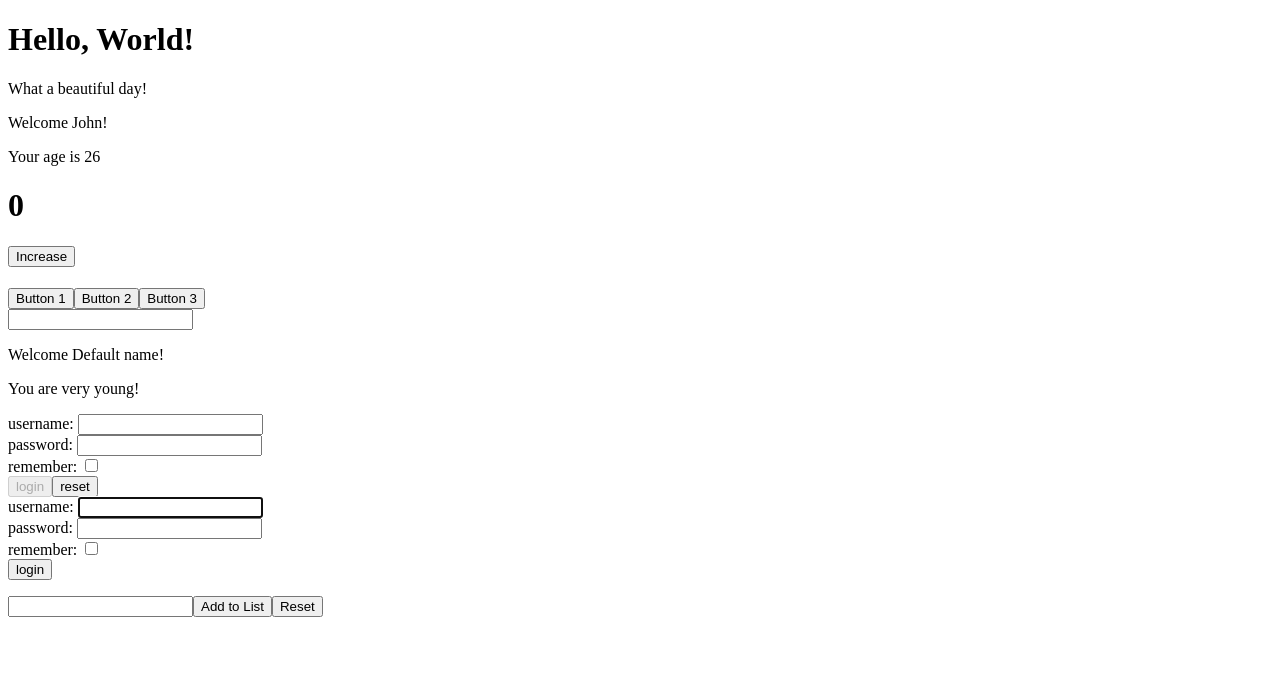
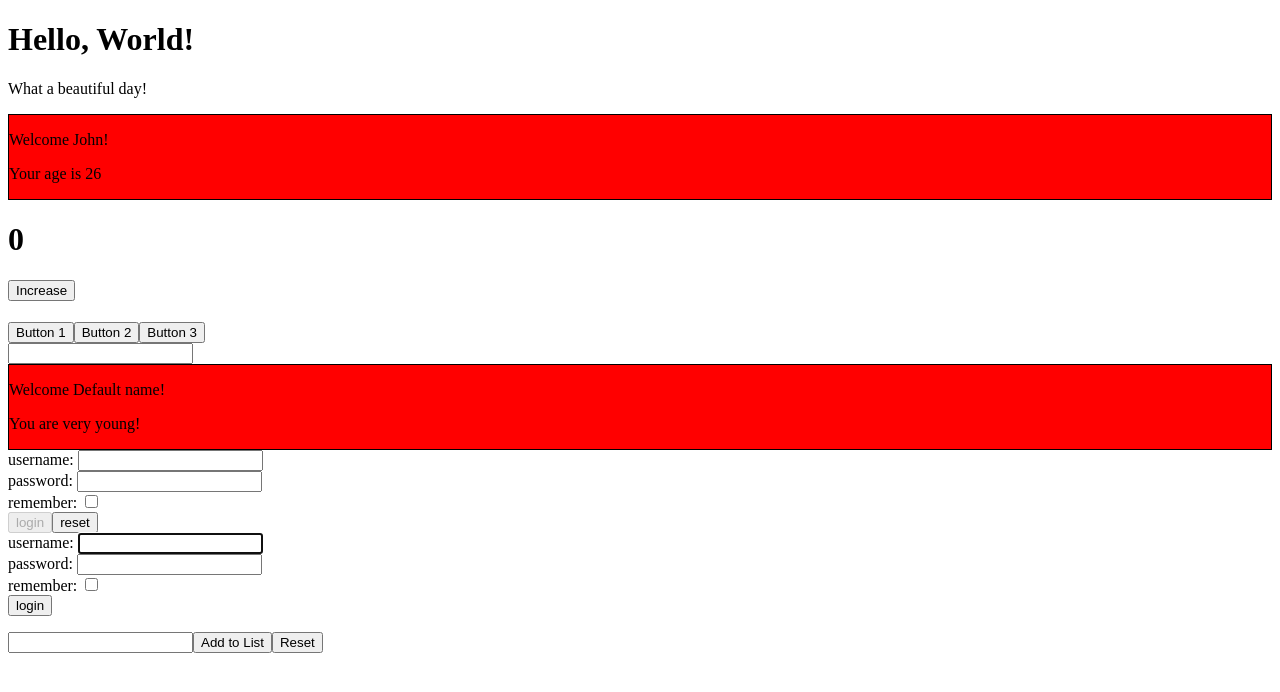
Before and after one commit to Aliberk17/react-exercises, a React (Create React App) app: page / in a window 1280 px wide. Shown: the top 692 px of the page. Built offline with nearby package versions, Linux system fonts and the light colour scheme.

Commit message:
Styling Components - 01

```diff
--- a/src/Welcome.js
+++ b/src/Welcome.js
@@ -4,7 +4,7 @@ import Age from "./Age";
 export default class Welcome extends Component {
   render() {
     return (
-      <div>
+      <div className="welcome">
         <p>Welcome {this.props.name || "Default name"}!</p>
         {this.props.age > 18 ? (
           <Age age={this.props.age} />
--- /dev/null
+++ b/src/index.css
@@ -0,0 +1,4 @@
+.welcome {
+  background-color: red;
+  border: solid 1px black;
+}
--- a/src/index.js
+++ b/src/index.js
@@ -1,6 +1,7 @@
 import React from "react";
 import ReactDOM from "react-dom/client";
 import App from "./App";
+import "./index.css";
 
 const root = ReactDOM.createRoot(document.getElementById("root"));
 root.render(
```
